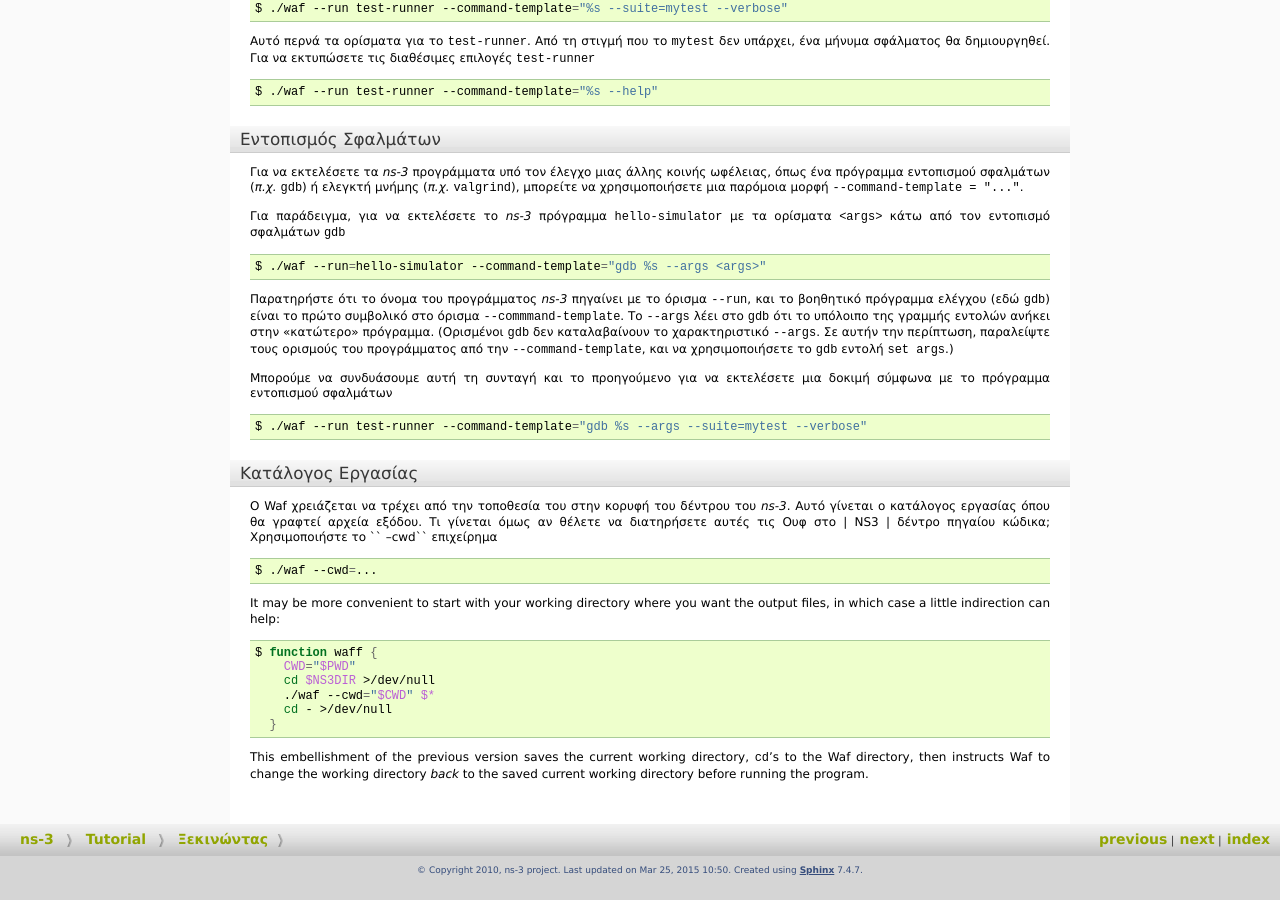
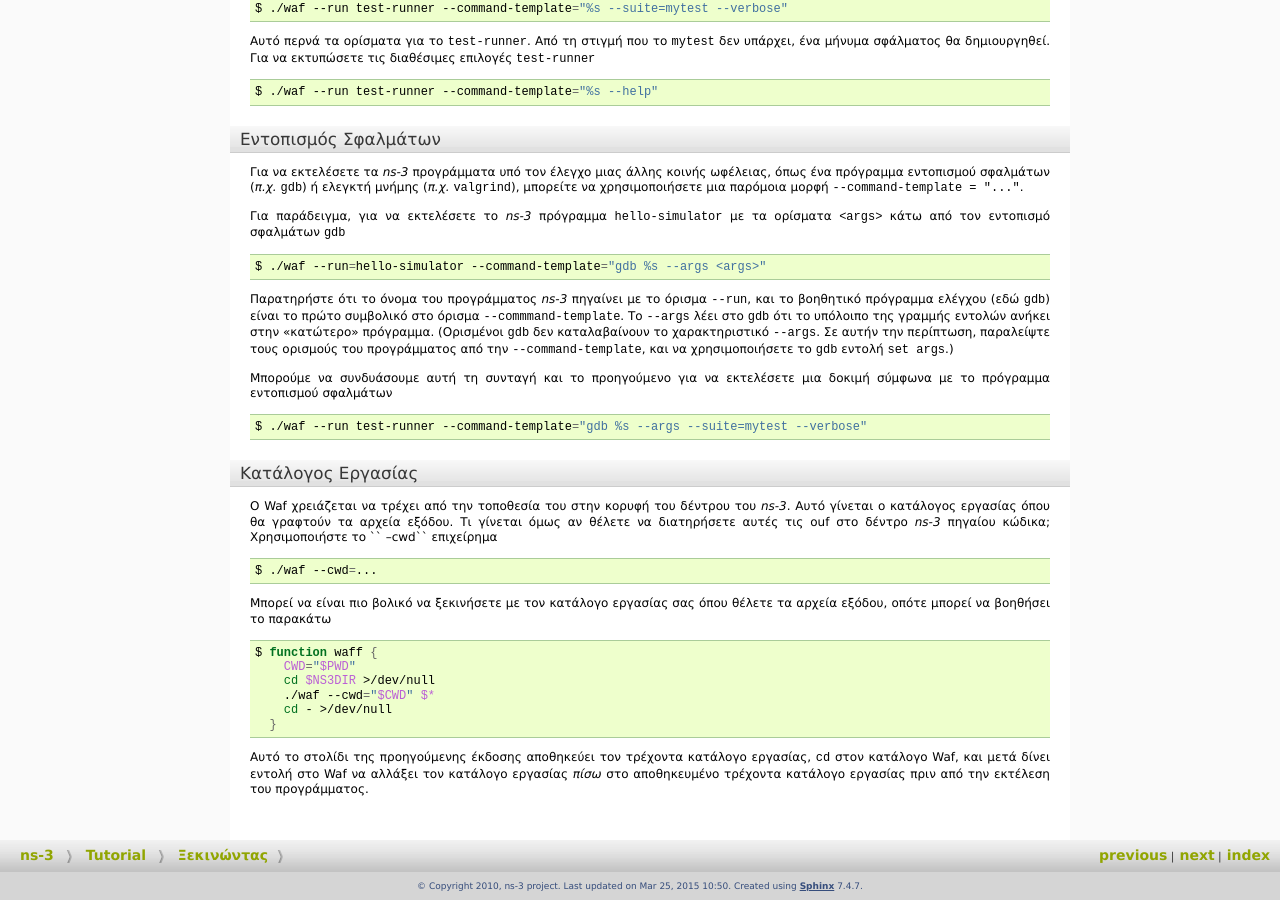
Before and after one commit to maupatras/ns3_teamB, a Sphinx documentation site: the page built from ns-3.22/doc/tutorial-gr/source/getting-started.rst, in a window 1280 px wide and 900 px high, scrolled down 10750 px. Built offline with Sphinx 7.4.7, drawn with Linux system fonts in a browser that asks for light colours; formulas are drawn with MathJax 3.

Commit message:
Update getting-started.rst

```diff
--- a/ns-3.22/doc/tutorial-gr/source/getting-started.rst
+++ b/ns-3.22/doc/tutorial-gr/source/getting-started.rst
@@ -1225,14 +1225,17 @@
 	But what if you want to keep those ouf to the |ns3| source tree?  Use
 	the ``--cwd`` argument
 
-Ο Waf χρειάζεται να τρέχει από την τοποθεσία του στην κορυφή του δέντρου του |ns3|. Αυτό γίνεται ο κατάλογος εργασίας
-όπου θα γραφτεί αρχεία εξόδου. Τι γίνεται όμως αν θέλετε να διατηρήσετε αυτές τις Ουφ στο | NS3 | δέντρο πηγαίου κώδικα; Χρησιμοποιήστε το `` --cwd`` επιχείρημα
+Ο Waf χρειάζεται να τρέχει από την τοποθεσία του στην κορυφή του δέντρου του |ns3|. Αυτό γίνεται ο κατάλογος εργασίας όπου θα γραφτούν τα αρχεία εξόδου. Τι γίνεται όμως αν θέλετε να διατηρήσετε αυτές τις ouf στο δέντρο |ns3| πηγαίου κώδικα; Χρησιμοποιήστε το `` --cwd`` επιχείρημα
 ::
 
   $ ./waf --cwd=...
 
-It may be more convenient to start with your working directory where
-you want the output files, in which case a little indirection can help::
+..
+	It may be more convenient to start with your working directory where
+	you want the output files, in which case a little indirection can help
+
+Μπορεί να είναι πιο βολικό να ξεκινήσετε με τον κατάλογο εργασίας σας όπου θέλετε τα αρχεία εξόδου, οπότε μπορεί να βοηθήσει το παρακάτω
+::
 
   $ function waff {
       CWD="$PWD"
@@ -1241,7 +1244,10 @@ you want the output files, in which case a little indirection can help::
       cd - >/dev/null
     }
 
-This embellishment of the previous version saves the current working directory,
-``cd``'s to the Waf directory, then instructs Waf to change the working
-directory *back* to the saved current working directory before running the
-program.
+..
+	This embellishment of the previous version saves the current working directory,
+	``cd``'s to the Waf directory, then instructs Waf to change the working
+	directory *back* to the saved current working directory before running the
+	program.
+
+Αυτό το στολίδι της προηγούμενης έκδοσης αποθηκεύει τον τρέχοντα κατάλογο εργασίας, ``cd`` στον κατάλογο Waf, και μετά δίνει εντολή στο Waf να αλλάξει τον κατάλογο εργασίας *πίσω* στο αποθηκευμένο τρέχοντα κατάλογο εργασίας πριν από την εκτέλεση του προγράμματος.
```
